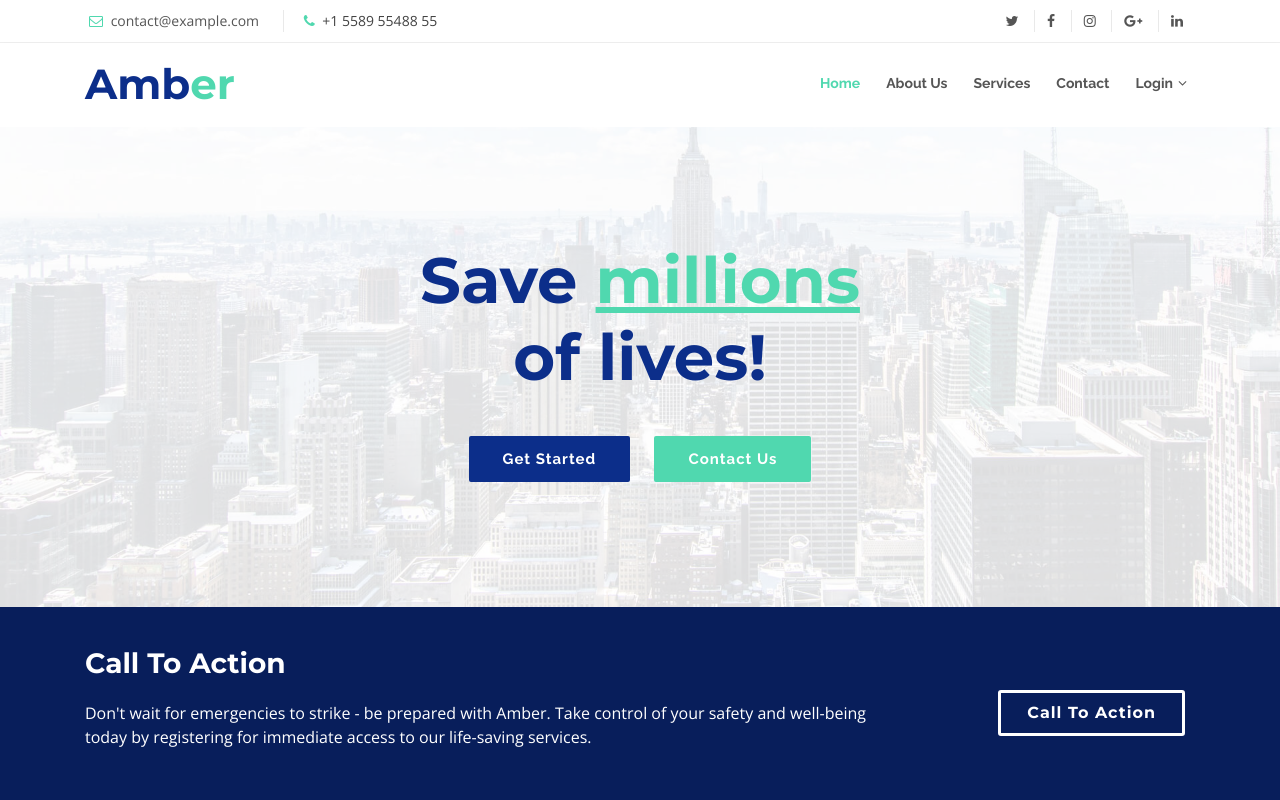
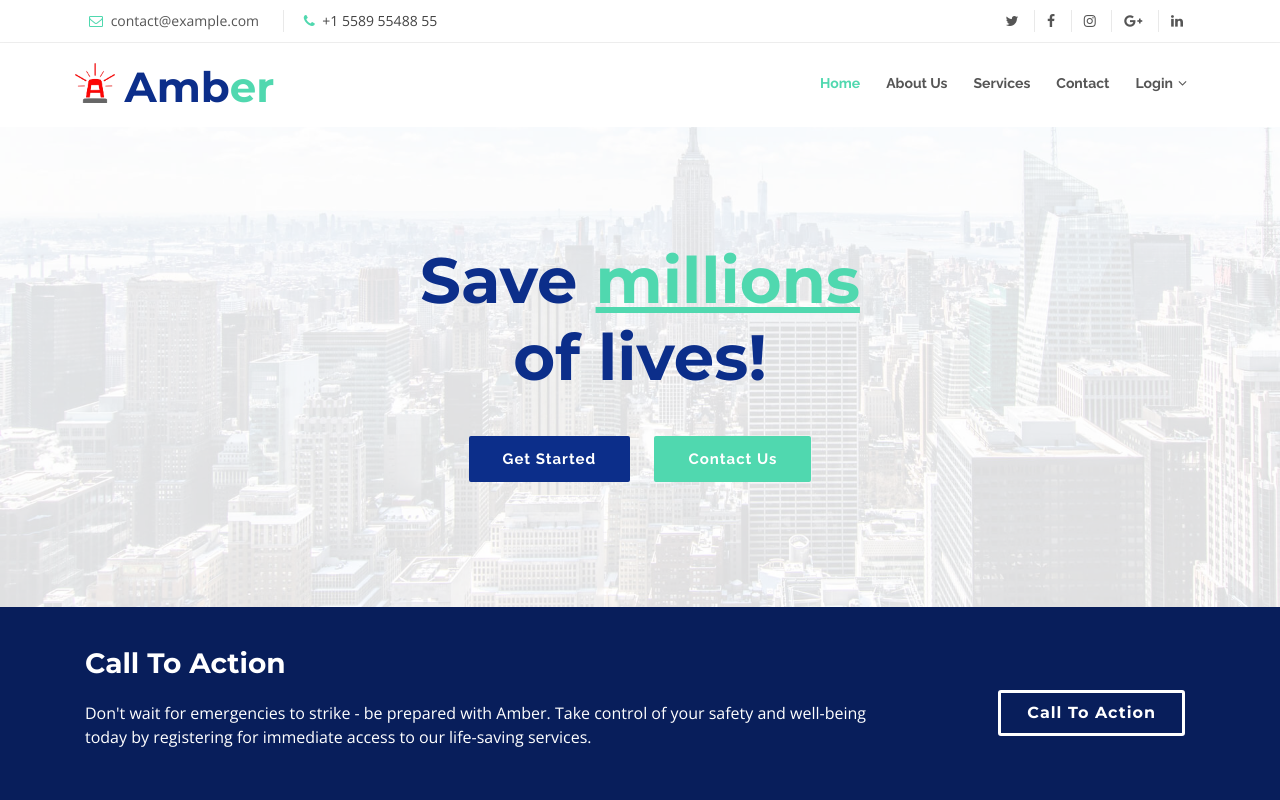
Before and after one commit to Vaishnavcibu/Amber, a plain HTML site: page index.html in a window 1280 px wide. Shown: the top 800 px of the page. Drawn offline with nearby package versions, Linux system fonts and the light colour scheme; some packages are replaced by stand-ins of ours; files whose address does not match are found by name.

Commit message:
add logo

```diff
--- a/css/style.css
+++ b/css/style.css
@@ -123,6 +123,12 @@ h1, h2, h3, h4, h5, h6 {
   z-index: 997;
   background: #fff;
   box-shadow: 0px 6px 9px 0px rgba(0, 0, 0, 0.06);
+}
+
+#amber-logo {
+  max-height: 40px;
+  position: relative;
+  right: 10px;
 }
 
 #header #logo h1 {
--- a/index.html
+++ b/index.html
@@ -66,7 +66,7 @@
     <div class="container">
 
       <div id="logo" class="pull-left">
-        <h1><a href="#body" class="scrollto">Amb<span>er</span></a></h1>
+        <h1><img id="amber-logo" class="mb-3 d-none d-md-inline" src="amber-logo.png"><a href="#body" class="scrollto">Amb<span>er</span></a></h1>
         <!-- Uncomment below if you prefer to use an image logo -->
         <!-- <a href="#body"><img src="img/logo.png" alt="" title="" /></a>-->
       </div>
```
Also changed, not shown: amber-logo.png (added), logo.jpg (deleted).
